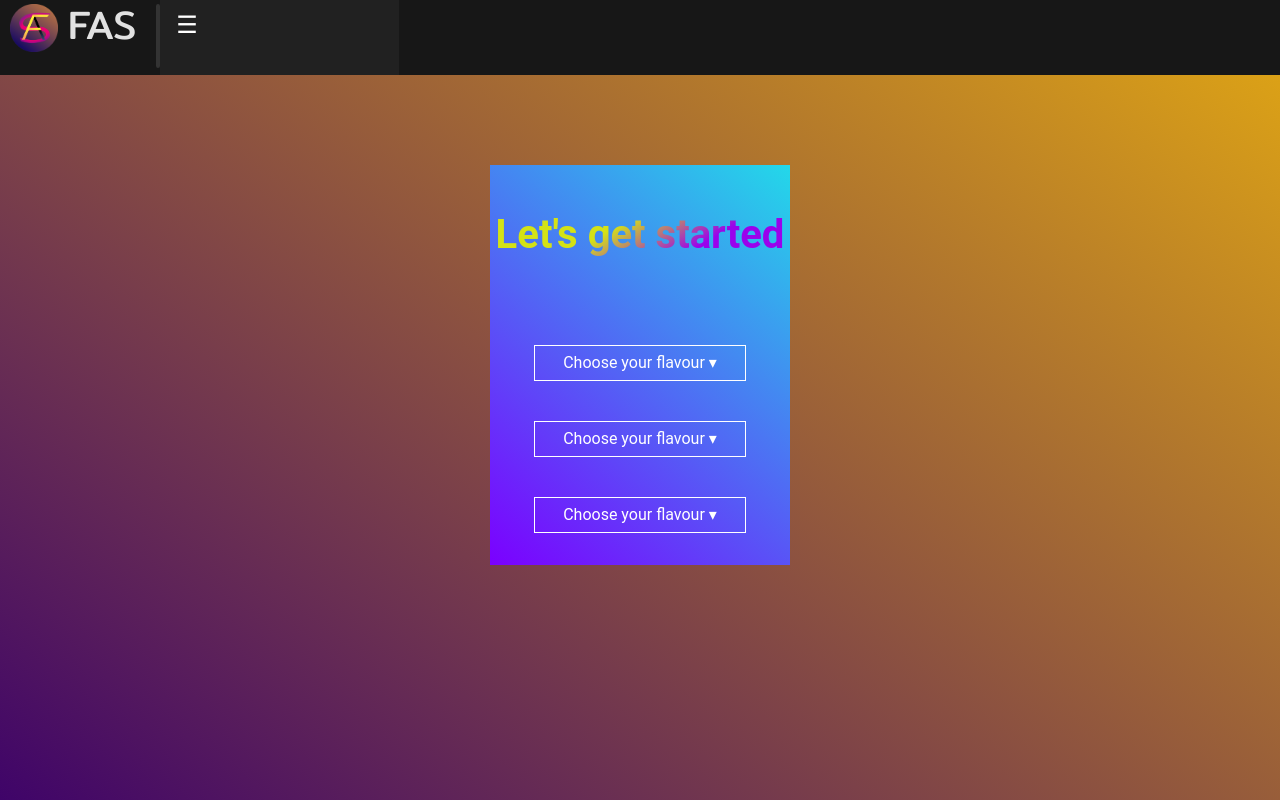
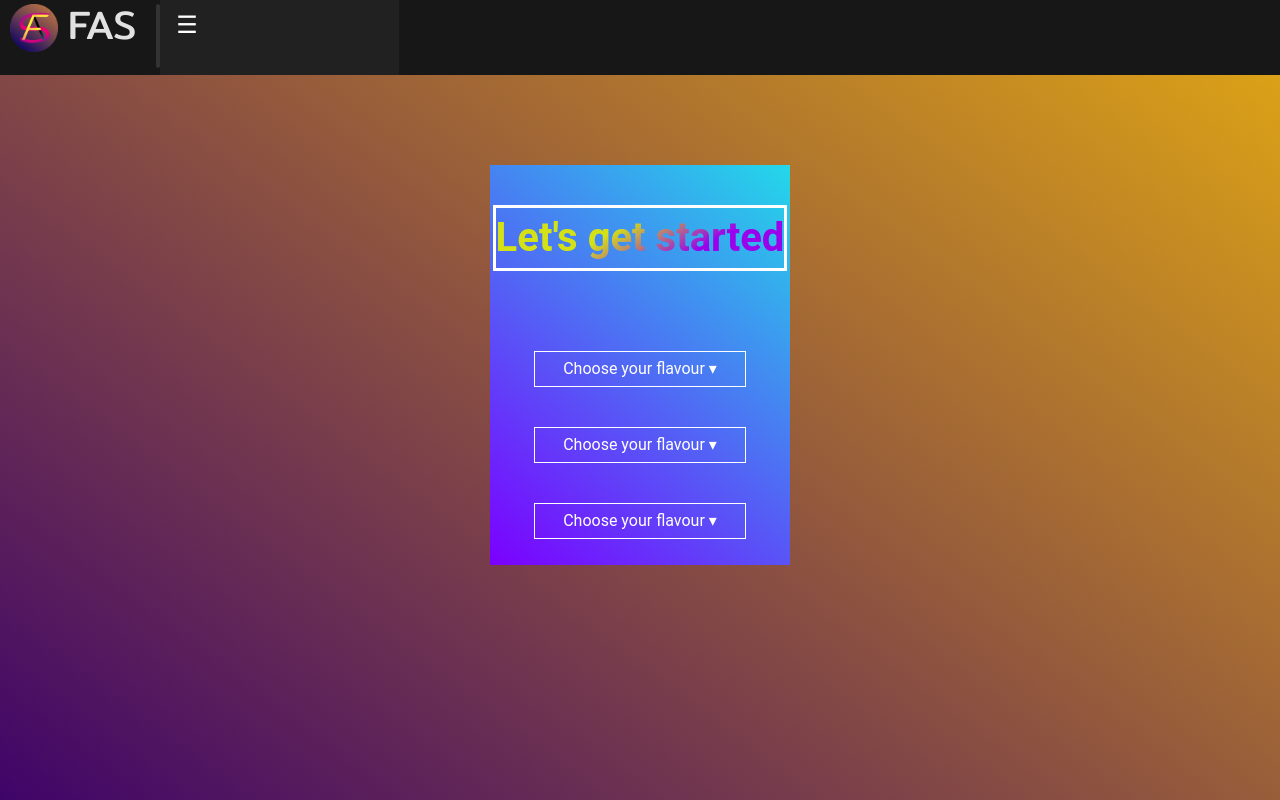
Before and after one commit to lelethecode/lele2, a Next.js app: page /drop in a window 1280 px wide. Built offline with nearby package versions, Linux system fonts and the light colour scheme.

Commit message:
Update globals.css

```diff
--- a/src/app/globals.css
+++ b/src/app/globals.css
@@ -597,3 +597,8 @@ font-family: Roboto,Arial;
   margin-right: 100px;
   background: linear-gradient(40deg, rgb(123, 0, 255) 0%, rgb(35, 216, 233) 100%);
 }
+.welcome{
+  background-color: black;
+  color: white;
+  border-style: solid;
+}
```
